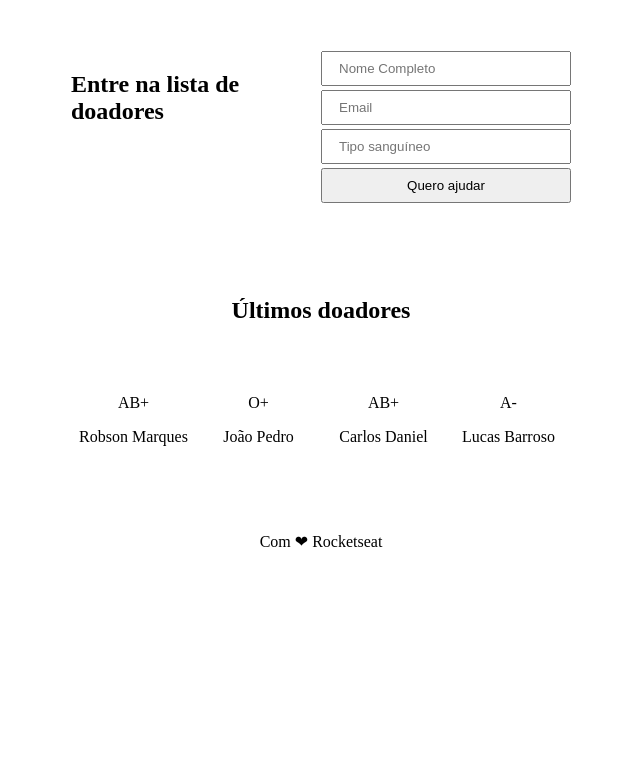
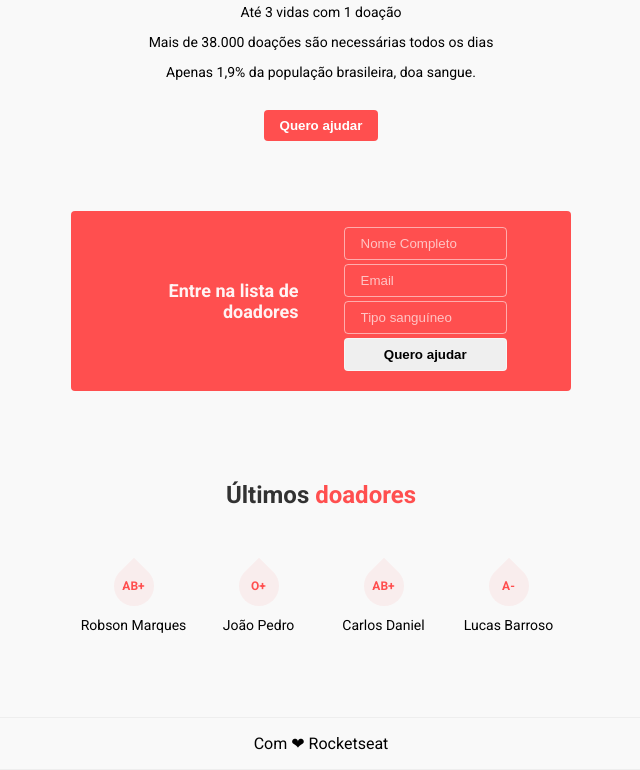
Before and after one commit to lucasbarroso23/Doe-Rocketseat-maratonaDev, a plain HTML site: page index.html in a window 1280 px wide. Shown: the part 317-1087 px from the top of the page, without its empty margins (319-959 px from the left). Before the commit the page ends 868 px from the top, so only its background shows below. Drawn offline with Linux system fonts and the light colour scheme.

Commit message:
finalizando html e css da page

```diff
--- a/index.html
+++ b/index.html
@@ -7,12 +7,13 @@
     <title>Doe vida! Doe sangue!</title>
 
     <link rel="stylesheet" href="style.css">
+    <link href="https://fonts.googleapis.com/css2?family=Roboto:wght@400;700&display=swap" rel="stylesheet">
 
 </head>
 
 <body>
     <header>
-        <h1>Doe</h1>
+        <img class="logo" src="./assets/logo.png" alt="DOE">
         <h2>A sua doação importa</h2>
         <p>Até 3 vidas com 1 doação</p>
         <p>Mais de 38.000 doações são necessárias todos os dias</p>
@@ -32,7 +33,7 @@
     </section>
 
     <main>
-        <h2>Últimos doadores</h2>
+        <h2>Últimos <span>doadores</span></h2>
 
         <section class="donors">
             <div class="donor">
--- a/style.css
+++ b/style.css
@@ -1,3 +1,7 @@
+* {
+    box-sizing: border-box;
+}
+
 html,
 body {
     margin: 0;
@@ -7,6 +11,8 @@ body {
     display: flex;
     flex-direction: column;
     height: 100vh;
+    font-family: 'Roboto', sans-serif;
+    background-color: #f9f9f9;
 }
 
 header,
@@ -23,23 +29,75 @@ main {
     max-width: 500px;
 }
 
-header,
-h1,
+main h2 span {
+    color: #ff4f4f;
+}
+
+header button {
+    margin-top: 16px;
+    padding: 8px 16px;
+    border-radius: 4px;
+    background-color: #ff4f4f;
+    color: white;
+    font-weight: bold;
+    border: none;
+}
+
+.logo {
+    width: 50%;
+    margin: 70px 0;
+}
+
+header p {
+    font-size: 14px;
+}
+
+header h1,
 main h2 {
     margin-bottom: 70px;
+}
+
+h1,
+h2 {
+    color: #000000cc;
+}
+
+.form h2 {
+    text-align: right;
+    color: #ffffffee;
+    font-size: 18px;
 }
 
 .form {
     display: grid;
     grid-template-columns: 1fr 1fr;
+    align-items: center;
+    grid-gap: 45px;
+    background-color: #ff4f4f;
+    padding: 16px 64px;
+    border-radius: 4px;
 }
 
 form input,
 form button {
     width: 100%;
     margin-bottom: 4px;
-    box-sizing: border-box;
     padding: 8px 16px;
+    border-radius: 4px;
+    border: 1px red solid;
+    border: 1px #ffffff88 solid;
+}
+
+form input {
+    background-color: transparent;
+}
+
+form input::placeholder {
+    color: #ffffffaa;
+}
+
+form button {
+    font-weight: bold;
 }
 
 .donors {
@@ -47,6 +105,33 @@ form button {
     grid-template-columns: 1fr 1fr 1fr 1fr;
 }
 
+.blood {
+    color: #ff4f4f;
+    font-weight: bold;
+    font-size: 12px;
+    display: flex;
+    align-items: center;
+    justify-content: center;
+}
+
+.blood::before {
+    content: "";
+    background-color: #ff4f4f11;
+    width: 40px;
+    height: 40px;
+    position: absolute;
+    border-radius: 50%;
+    border-top-right-radius: 0;
+    transform: rotate(-45deg);
+}
+
+.donor p {
+    margin-top: 24px;
+    font-size: 14px;
+}
+
 footer {
     margin-top: auto;
+    padding: 16px;
+    border: 1px solid #EEE;
 }
```
Also changed, not shown: assets/logo.png (added).
